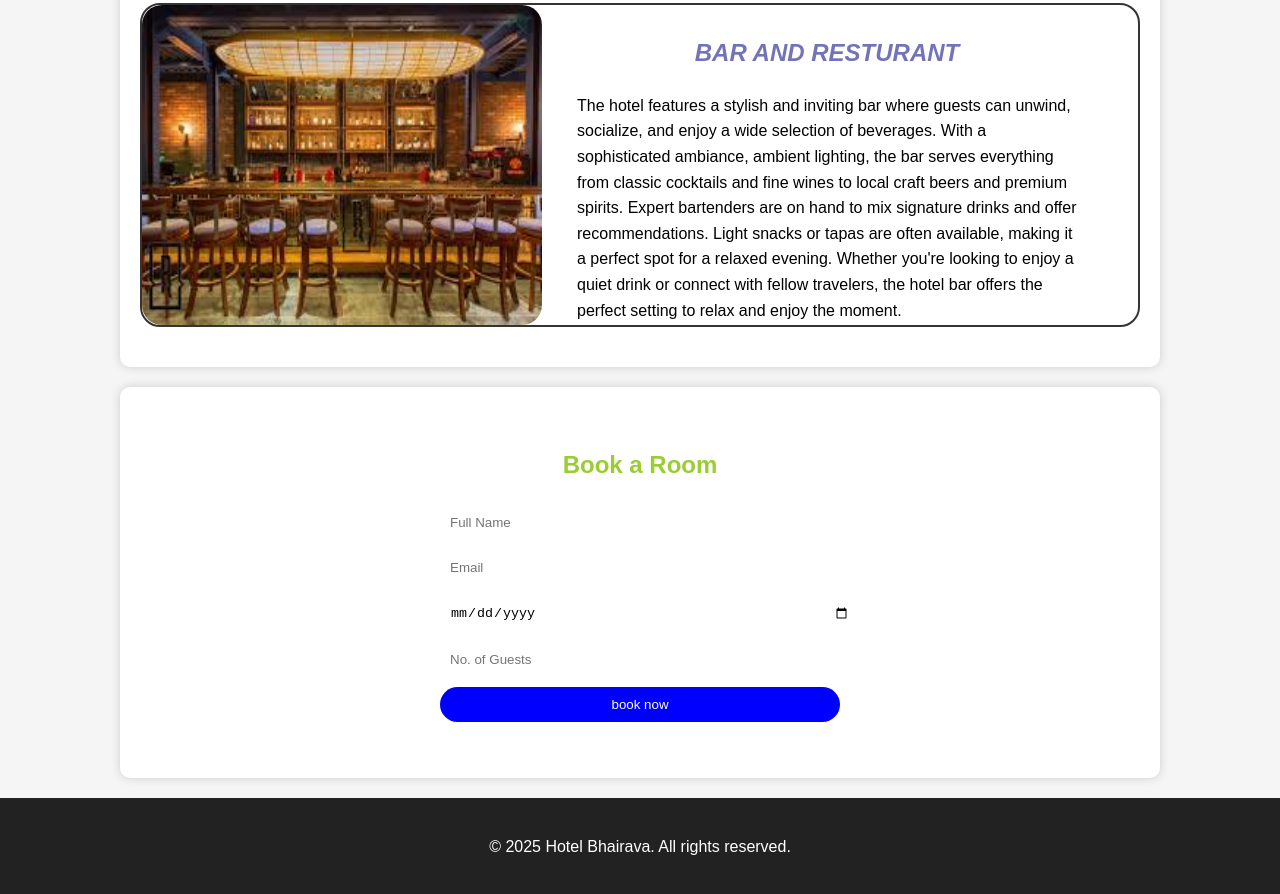
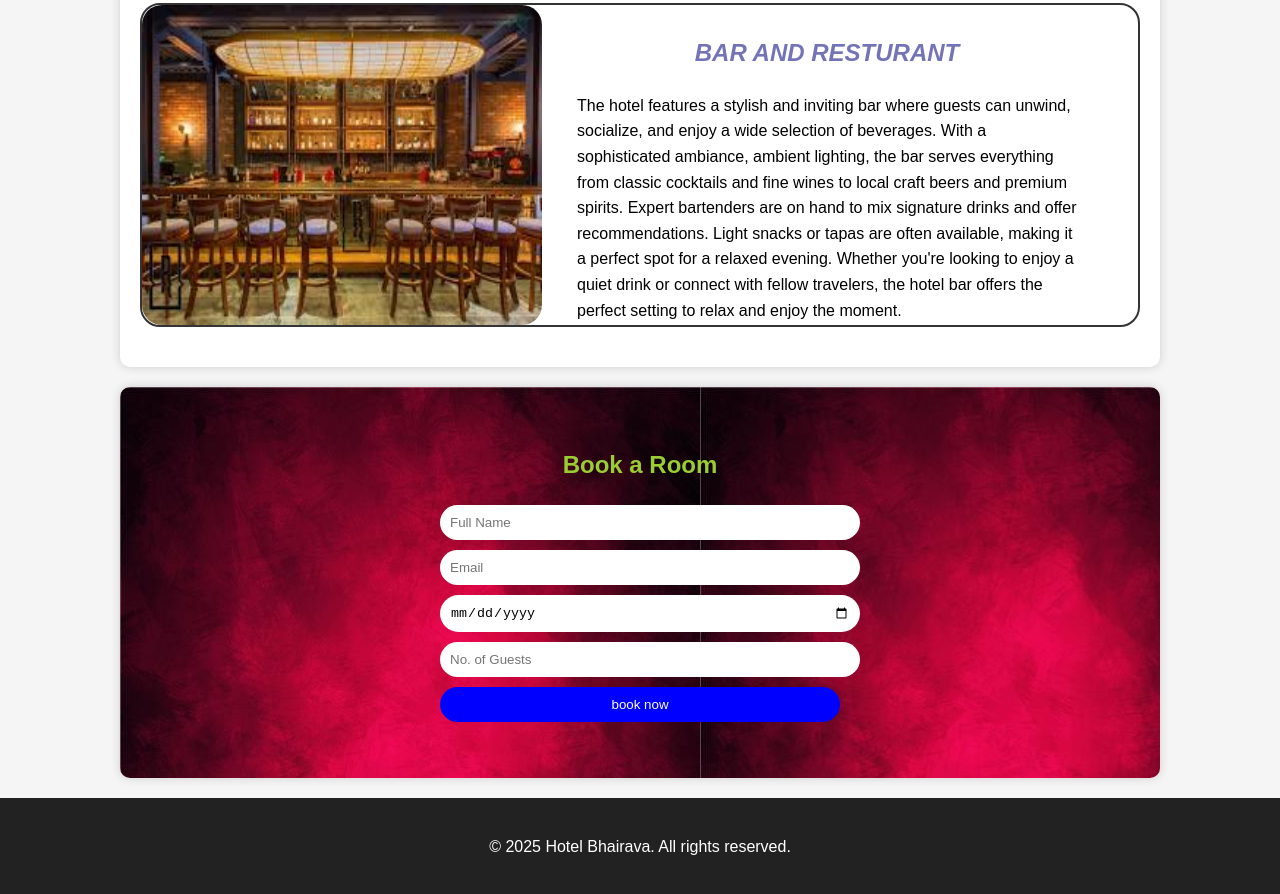
Before and after one commit to prajwalp9036/hotel-managment, a plain HTML site: page index.html in a window 1280 px wide. Shown: the part 4924-5818 px from the top of the page. Drawn offline with Linux system fonts and the light colour scheme.

Commit message:
Add files via upload

```diff
--- a/style.css
+++ b/style.css
@@ -376,7 +376,7 @@ color:rgba(20, 20, 135, 0.595);
 }
 
 .back{
-  background-image: url('back/back.jpg')  ;
+  background-image: url('back.jpg')  ;
   background-repeat:no repeat;
 }
 .book{
```
